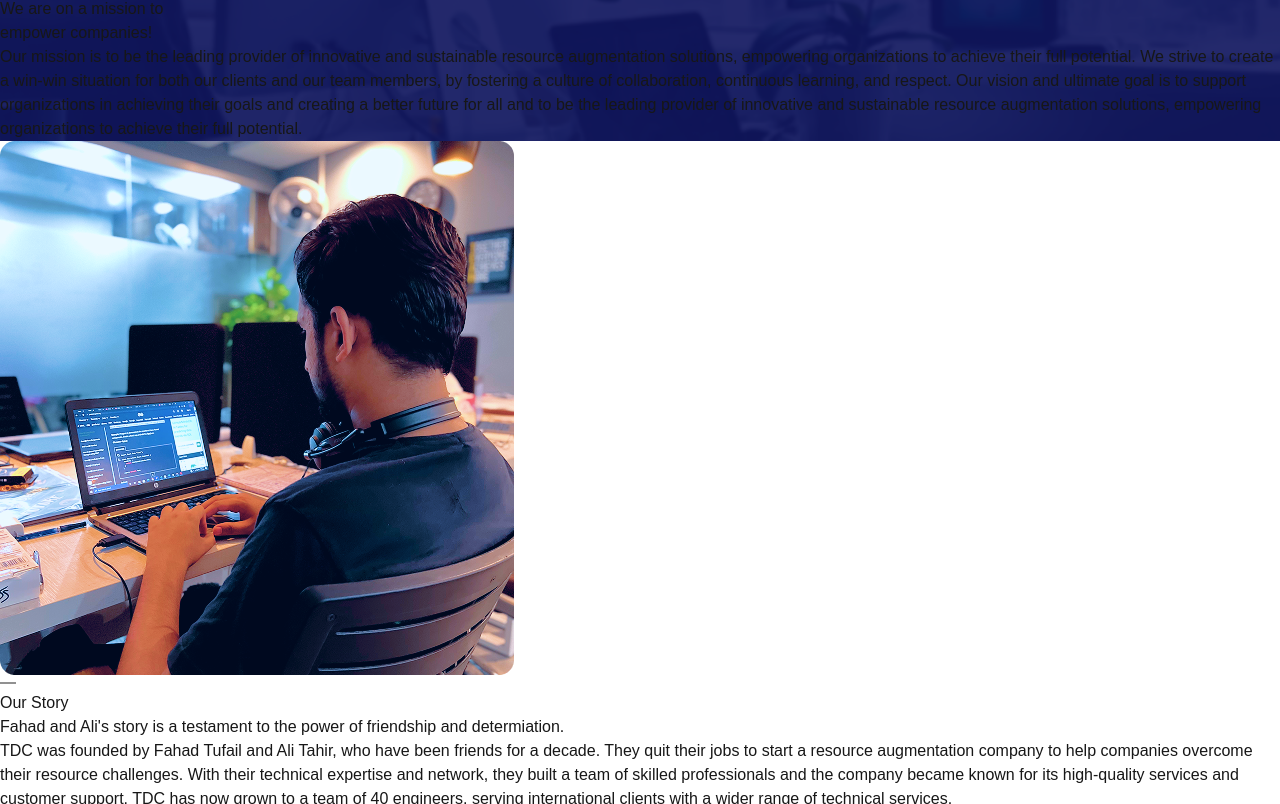
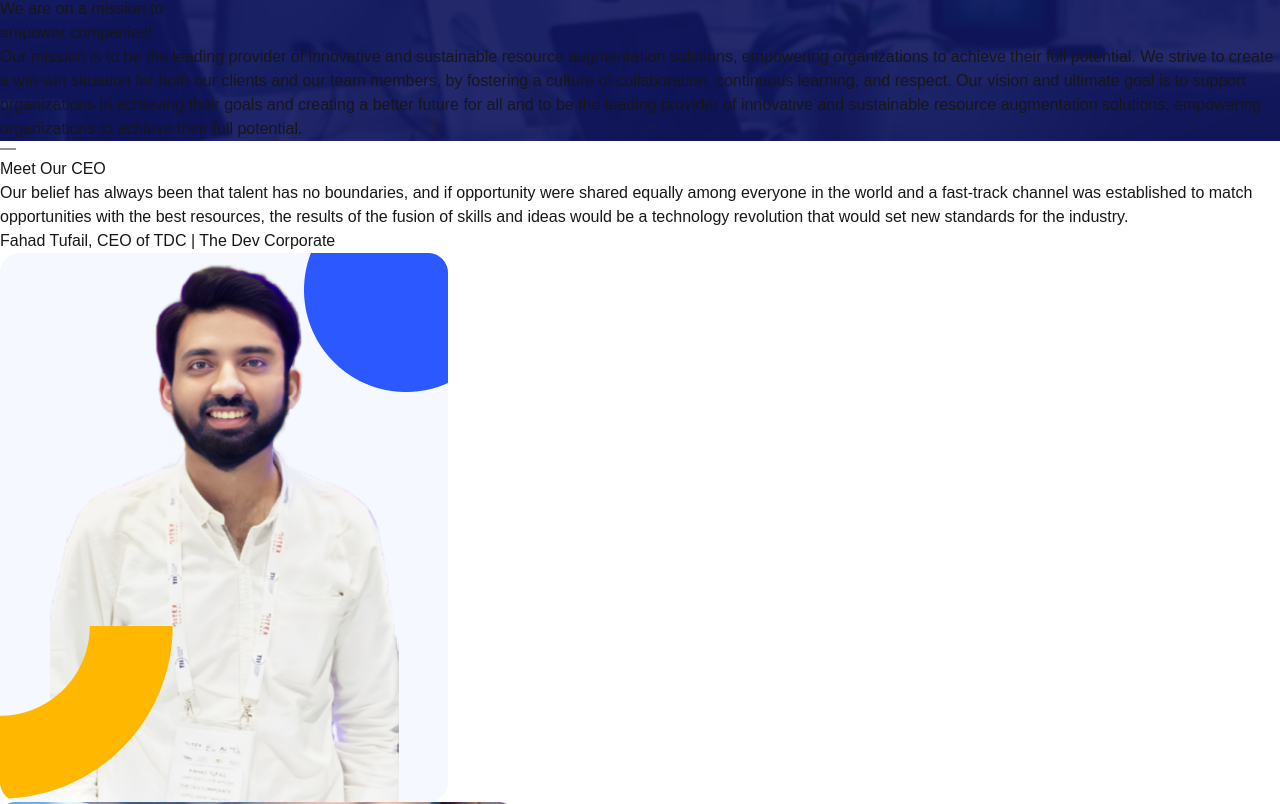
Before and after one commit to asifalidev77/Digital-Marketing-Agency, a Next.js app: page / in a window 1280 px wide. Shown: the part 2156-2960 px from the top of the page. Built offline with nearby package versions, Linux system fonts and the light colour scheme.

Commit message:
update-sone-sections

```diff
--- /dev/null
+++ b/src/app/_components/CEO.tsx
@@ -0,0 +1,19 @@
+import { TfiLayoutLineSolid } from "react-icons/tfi";
+export default function CEO() {
+    return (
+      <>
+<section className="w-[100%] h-auto lg:h-[45vh] px-[30px] md:px-[50px] xl:px-[55px] 2xl:px-[102.86px] flex flex-col-reverse lg:flex-row  justify-between align-middle items-center my-[40px] md:my-[60px] lg:my-[80px] relative gap-5">
+
+    <div className="w-[100%] lg:w-[50%]">
+        <h3 className="text-[#2b59ff] font-medium leading-[19px] text-[16px] py-[10px]"> <TfiLayoutLineSolid className="inline-block" /> Meet Our CEO</h3>
+        <h2 className="text-[#25373f] font-[500] leading-[44px] text-[30px] py-[10px]">Our belief has always been that talent has no boundaries, and if opportunity were shared equally among everyone in the world and a fast-track channel was established to match opportunities with the best resources, the results of the fusion of skills and ideas would be a technology revolution that would set new standards for the industry.</h2>
+        <p className="text-[18px] font-[400] leading-[31.86px] py-[10px]">Fahad Tufail, CEO of TDC | The Dev Corporate </p>
+         </div>
+         <div className="w-[100%] lg:w-[50%]">
+        <img src="/CEOimage2.png" alt="about-us-image"
+        className="w-[100%] h-[100%]lg:w-[514px] lg:h-[534px]  rounded-[25px] object-contain" />
+    </div>
+</section>
+</>
+    );
+  }
--- a/src/app/page.tsx
+++ b/src/app/page.tsx
@@ -3,6 +3,7 @@ import HeroSection from "./_components/Hero-Section";
 import AboutTDC from "./_components/About-Us";
 import Story from "./_components/Story";
 import Mission from "./_components/Mission";
+import CEO from "./_components/CEO";
 import TDC from "./_components/TDC";
 export default function Home() {
   return (
@@ -12,6 +13,7 @@ export default function Home() {
     <AboutTDC/>
     <TDC/>
     <Mission/>
+    <CEO/>
     <Story/>
 
       </>
```
Also changed, not shown: public/CEOimage2.png (added).
